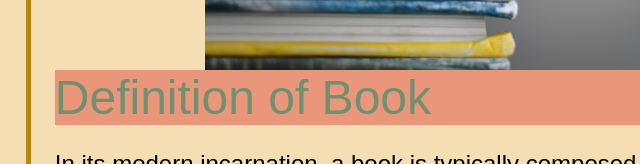
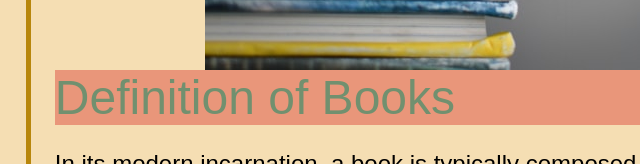
Before and after one commit to LucasRuby-FS/iwa, a plain HTML site: page index.html in a window 1280 px wide. Shown: the part 636-800 px from the top of the page, 115-755 px from the left. Drawn offline with Linux system fonts and the light colour scheme.

Commit message:
Added s to book

```diff
--- a/index.html
+++ b/index.html
@@ -36,7 +36,7 @@
                         <section>
                             <header>
                                  <h2>
-                            Definition of Book</h2>
+                            Definition of Books</h2>
                     </header>
                     <p> In its modern incarnation, a book is typically composed of many pages (commonly of paper, parchment, or vellum) that are bound together along one edge and protected by a cover. By extension, book refers to a physical book's written, printed, or graphic contents.[4] A single part or division of a longer written work may also be called a book, especially for some works composed in antiquity: each part of Aristotle's Physics, for example, is a book.[5]
 
```
